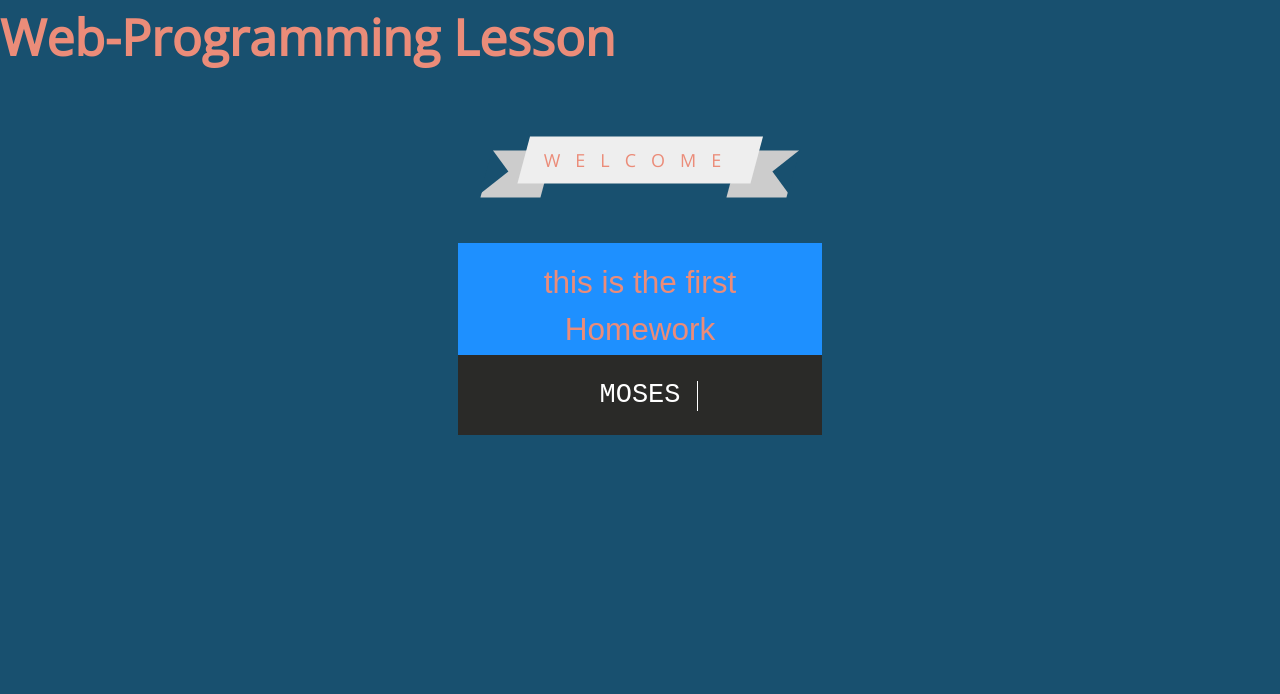
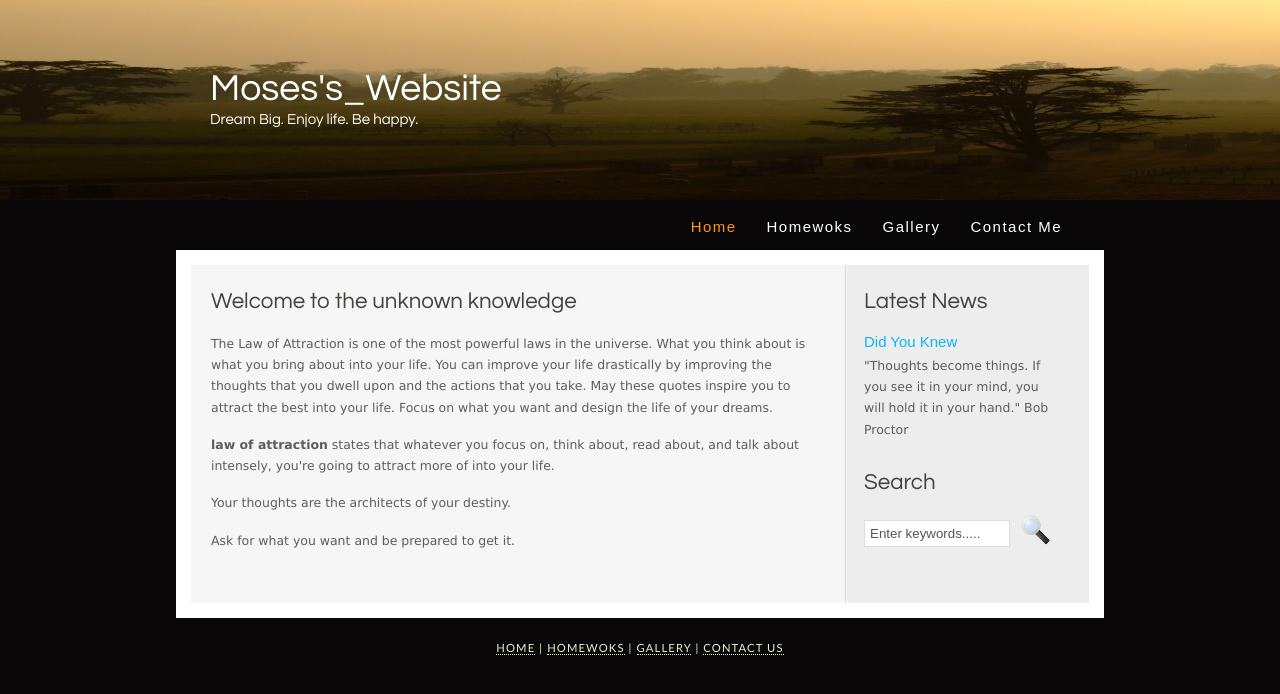
Before and after one commit to maromoise/maromoise.github.io, a plain HTML site: page Homework/index.html in a window 1280 px wide. Drawn offline with nearby package versions, Linux system fonts and the light colour scheme.

Commit message:
index update

```diff
--- a/Homework/index.html
+++ b/Homework/index.html
@@ -1,31 +1,55 @@
-<!DOCTYPE html>
-<html lang="en">
+<!DOCTYPE HTML>
+<html>
+
 <head>
-    <title>Moses's Website</title>
-<link rel="stylesheet" type="text/css" href="hmw_1_1.css"/>
-<link rel="stylesheet" type="text/css" href="hmw_1_2.css"/>
+  <title>Moses's Website</title>
+  <meta name="description" content="website description" />
+  <meta name="keywords" content="website keywords, website keywords" />
+  <meta http-equiv="content-type" content="text/html; charset=windows-1252" />
+  <link rel="stylesheet" type="text/css" href="style/style.css" />
 </head>
+
 <body>
-    <style>
-        h1 {
-            font-size: 50px;
-          }
-        </style>
-    <h1>Web-Programming Lesson</h1>
-    <div class="container">
-        <h1>this is the first Homework</h1>
-        <p class="demo">
-          <span class="demo-item"><span class="demo-item_inner">My Name</span></span>
-          <span class="demo-item"><span class="demo-item_inner">is</span></span>
-          <span class="demo-item"><span class="demo-item_inner">MOSES</span></span>
-        </p>
+  <div id="main">
+    <div id="header">
+      <div id="logo">
+        <div id="logo_text">
+          <h1>Moses's<span class="logo_colour">_Website</span></a></h1>
+          <h2>Dream Big. Enjoy life. Be happy.</h2>
+        </div>
       </div>
-      <div class="container_p1">
-            <div class="banner">
-              WELCOME
-              <div class="banner-left"></div>
-              <div class="banner-right"></div>
-            </div>
-          </div>
+      <div id="menubar">
+        <ul id="menu">
+          <li class="selected"><a href="front_no_1.html">Home</a></li>
+          <li><a href="front_page.html">Homewoks</a></li>
+          <li><a href="gallery.html">Gallery</a></li>
+          <li><a href="contact.html">Contact Me</a></li>
+        </ul>
+      </div>
+    </div>
+    <div id="site_content">
+      <div class="sidebar">
+        <h1>Latest News</h1>
+        <h4>Did You Knew</h4>
+        <p>"Thoughts become things. If you see it in your mind, you will hold it in your hand." Bob Proctor</p>
+        <h1>Search</h1>
+        <form method="post" action="#" id="search_form">
+          <p>
+            <input class="search" type="text" name="search_field" value="Enter keywords....." />
+            <input name="search" type="image" style="border: 0; margin: 0 0 -9px 5px;" src="style/search.png" alt="Search" title="Search" />
+          </p>
+        </form>
+      </div>
+      <div id="content">
+        <h1>Welcome to the unknown knowledge</h1>
+        <p>The Law of Attraction is one of the most powerful laws in the universe. What you think about is what you bring about into your life. You can improve your life drastically by improving the thoughts that you dwell upon and the actions that you take. May these quotes inspire you to attract the best into your life. Focus on what you want and design the life of your dreams.</p>
+        <p><strong>law of attraction</strong> states that whatever you focus on, think about, read about, and talk about intensely, you're going to attract more of into your life.</p>
+        <p>Your thoughts are the architects of your destiny.</p>
+        <p>Ask for what you want and be prepared to get it.</p>
+      </div>
+    </div>
+    <div id="footer">
+        <p><a href="front_no_1.html">Home</a> | <a href="front_page.html">Homewoks</a> | <a href="gallery.html">Gallery</a> | <a href="contact.html">Contact Us</a></p> </div>
+  </div>
 </body>
 </html>
```
Also changed, not shown: Homework/jexerc05/app1.js (added), Homework/jexerc05/page1.html (added), Homework/jexerc05/page1.js (added).
